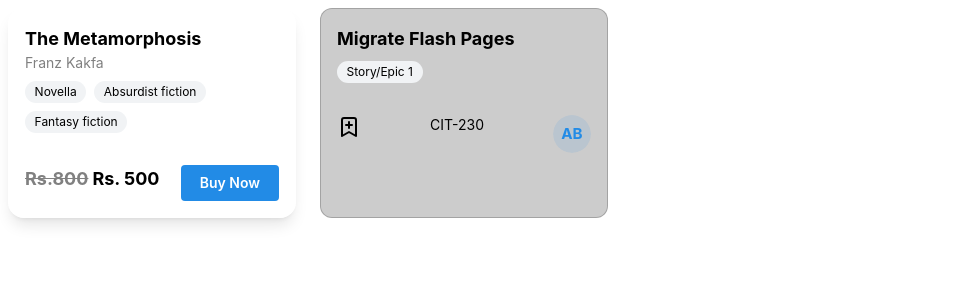
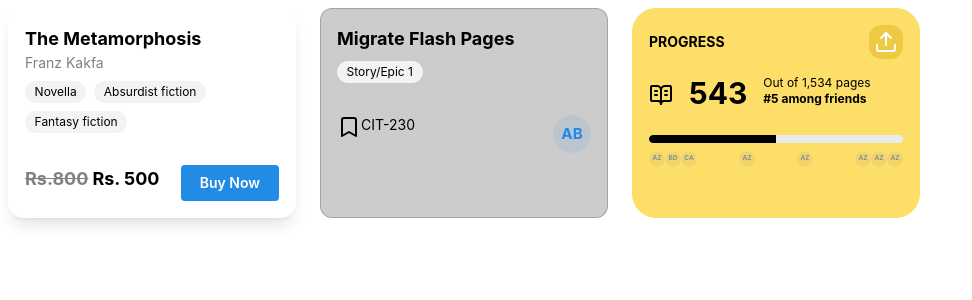
Before and after one commit to luffy1-1/what-next, a Next.js app: page / in a window 1280 px wide. Shown: the top 300 px of the page, without its empty margins (0-972 px from the left). Built offline with nearby package versions, Linux system fonts and the light colour scheme.

Commit message:
progress card added

```diff
--- a/src/app/page.tsx
+++ b/src/app/page.tsx
@@ -1,6 +1,7 @@
 import CardOne from "@/components/cards/CardOne";
 import CardTwo from "@/components/cards/CardTwo";
 import JiraTicket from "@/components/cards/JiraTicket";
+import ProgressCard from "@/components/cards/ProgressCard";
 import {
   Box,
   Button,
@@ -9,8 +10,10 @@ import {
   TextInput,
   Typography,
   Pill,
-  Avatar
+  Avatar,
+  Progress,
 } from "@mantine/core";
+import { BookOpenText, Upload } from "lucide-react";
 
 export default function Home() {
   return (
@@ -18,8 +21,7 @@ export default function Home() {
     <div className="flex flex-wrap gap-2">
       <CardOne></CardOne>
       <JiraTicket></JiraTicket>
-
-      {/* <CardTwo></CardTwo> */}
+      <ProgressCard/>
     </div>
   );
 }
--- a/src/components/cards/JiraTicket.tsx
+++ b/src/components/cards/JiraTicket.tsx
@@ -3,7 +3,7 @@ import {
   Pill,
   Avatar,
 } from "@mantine/core";
-import { BookmarkPlus } from "lucide-react";
+import { Bookmark } from "lucide-react";
 
 export default function JiraTicket() {
   return (
@@ -11,8 +11,10 @@ export default function JiraTicket() {
       <Typography className="text-lg font-bold">Migrate Flash Pages</Typography>
       <Pill className="mt-2">Story/Epic 1</Pill>
       <div className="flex justify-between mt-8">
-        <BookmarkPlus />
-        <Typography className="text-sm">CIT-230</Typography>
+        <div className="flex">
+          <Bookmark />
+          <Typography className="text-sm">CIT-230</Typography>
+        </div>
         <Avatar color={"blue"}>AB</Avatar>
       </div>
     </div>
--- /dev/null
+++ b/src/components/cards/ProgressCard.tsx
@@ -0,0 +1,46 @@
+import { Typography, Avatar, Progress } from "@mantine/core";
+import { BookOpenText, Upload } from "lucide-react";
+
+export default function ProgressCard() {
+  return (
+    <div className="w-72 border rounded-3xl m-2 p-4 bg-[#fdde68] border-[#fdde68]">
+      <div className="flex justify-between items-center">
+        <Typography className="font-bold text-sm">PROGRESS</Typography>
+        <div className="border border-[#eec942] rounded-xl p-1 bg-[#eec942]">
+          <Upload color="white" />
+        </div>
+      </div>
+      <div className="flex gap-4 mt-4">
+        <BookOpenText className="mt-2" />
+        <Typography className="text-3xl font-bold">543</Typography>
+        <div>
+          <Typography className="text-xs">Out of 1,534 pages</Typography>
+          <Typography className="text-xs font-bold">
+            #5 among friends
+          </Typography>
+        </div>
+      </div>
+      <div className="mt-6">
+        <Progress value={50} color="black" />
+        <div className="flex mt-2 justify-between">
+          <div className="flex">
+            <Avatar size={"xs"}>AZ</Avatar>
+            <Avatar size={"xs"}>BD</Avatar>
+            <Avatar size={"xs"}>CA</Avatar>
+          </div>
+          <div className="flex">
+            <Avatar size={"xs"}>AZ</Avatar>
+          </div>
+          <div className="flex">
+            <Avatar size={"xs"}>AZ</Avatar>
+          </div>
+          <div className="flex">
+            <Avatar size={"xs"}>AZ</Avatar>
+            <Avatar size={"xs"}>AZ</Avatar>
+            <Avatar size={"xs"}>AZ</Avatar>
+          </div>
+        </div>
+      </div>
+    </div>
+  );
+}
```
